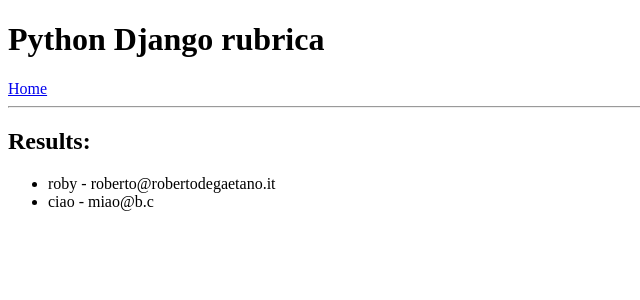
After one commit to robertodega/Dev, a Django app: page /search/ in a window 1280 px wide. The commit adds this page. Shown: the top 300 px of the page, without its empty margins (0-640 px from the left). Run offline with Django 5.2, Linux system fonts and the light colour scheme; data comes from the database, SQL or seed files in the repository.

Commit message:
templates visualizations

```diff
--- a/Python/Django/rubrica/templates/main.html
+++ b/Python/Django/rubrica/templates/main.html
@@ -57,6 +57,8 @@
                         </div>
                     </div>
                 </div>
+            </div>
+        </div>
     </body>
 </html>
 
--- /dev/null
+++ b/Python/Django/rubrica/templates/search.html
@@ -0,0 +1,36 @@
+{% load static %}
+<!DOCTYPE HTML>
+<html>
+    <head>
+        <title>Python Django rubrica</title>
+        <link rel="stylesheet" href="{% static 'css/custom.css'%}" />
+
+        <script src="https://code.jquery.com/jquery-3.7.1.min.js" integrity="sha256-/JqT3SQfawRcv/BIHPThkBvs0OEvtFFmqPF/lYI/Cxo=" crossorigin="anonymous"></script>
+
+        <link href="https://cdn.jsdelivr.net/npm/bootstrap-icons@1.8.1/font/bootstrap-icons.css" rel="stylesheet" />
+
+    </head>
+    <body>
+        <h1>Python Django rubrica</h1>
+        <div class="container">
+            <div class="row">
+                <div class="col-md-12">
+                    <div class="card">
+
+                        <a href="{% url 'main' %}" class="btn btn-primary">Home</a><hr />
+
+                        <h2>Results:</h2>
+                        <ul>
+                        {% for user in results %}
+                            <li>{{ user.username }} - {{ user.email }}</li>
+                        {% endfor %}
+                        </ul>
+
+                    </div>
+                </div>
+            </div>
+        </div>
+    </body>
+</html>
+
+<script src="{% static 'js/custom.js'%}"></script>
--- a/Python/Django/rubrica/usermanager/views.py
+++ b/Python/Django/rubrica/usermanager/views.py
@@ -4,27 +4,21 @@ from .models import User
 
 def search(request):
     users = User.objects.all()
-    results = [{'id': user.id, 'username': user.username, 'email': user.email, 'first_name': user.first_name, 'last_name': user.last_name, 'date_joined': user.date_joined, 'is_active': user.is_active} for user in users]
-    #   resultView = 'Rubrica is empty'
-    #   query = request.GET.get('q', '')
-    #   if not query:
-    #       users = User.objects.all()
-    #       results = [{'id': user.id, 'username': user.username, 'email': user.email, 'first_name': user.first_name, 'last_name': user.last_name, 'date_joined': user.date_joined, 'is_active': user.is_active} for user in users]
-    #   if query:
-    #       users = User.objects.filter(name__icontains=query)
-    #       results = [{'id': user.id, 'username': user.username, 'email': user.email, 'first_name': user.first_name, 'last_name': user.last_name, 'date_joined': user.date_joined, 'is_active': user.is_active} for user in users]
-    #   else:
-    #       results = []
+    results = [
+        {
+            'id': user.id,
+            'username': user.username,
+            'email': user.email,
+            'first_name': user.first_name,
+            'last_name': user.last_name,
+            'date_joined': user.date_joined,
+            'is_active': user.is_active
+        }
+        for user in users
+    ]
 
-    #   if results:
-    #       resultView = '<ul>'
-    #       for result in results:
-    #           resultView += f"<li><a href='/user/{result['id']}'>{result['name']}</a></li>"
-    #       resultView += '</ul>'
-
-    #   return render(request, 'search.html', {'results': resultView})
-
-    return JsonResponse({'results': results})
+    #   return JsonResponse(results)
+    return render(request, 'search.html', {'results': results})
 
 def search_with_id(request, id):
     try:
@@ -41,7 +35,8 @@ def search_with_id(request, id):
     except User.DoesNotExist:
         result = {'error': 'User not found'}
 
-    return JsonResponse(result)
+    #   return JsonResponse(result)
+    return render(request, 'search_user.html', {'results': result})
 
 def add_contact(request):
     if request.method == 'POST':
```
Also changed, not shown: Python/Django/rubrica/templates/search_user.html (added, +36 -0 lines).
